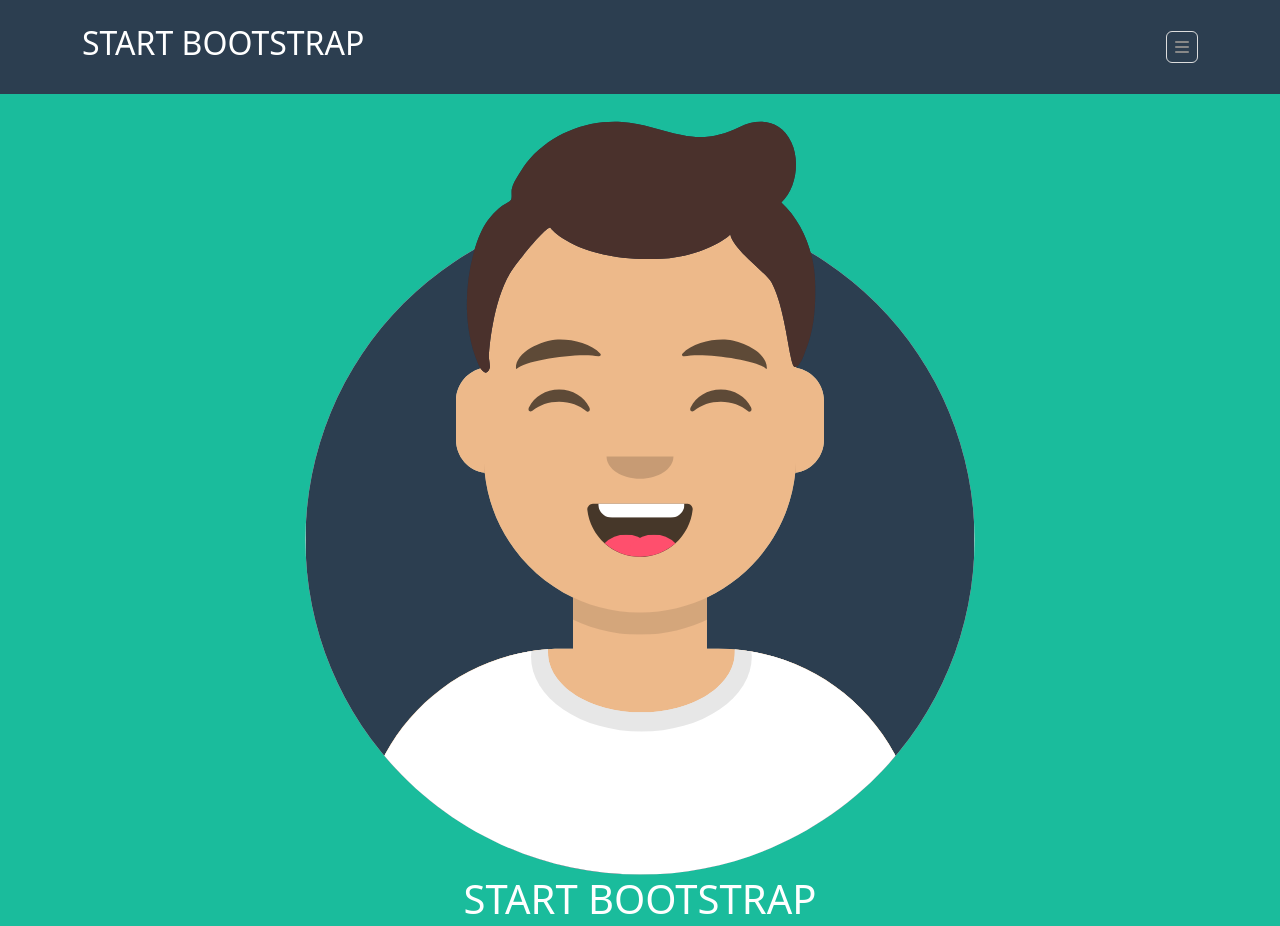
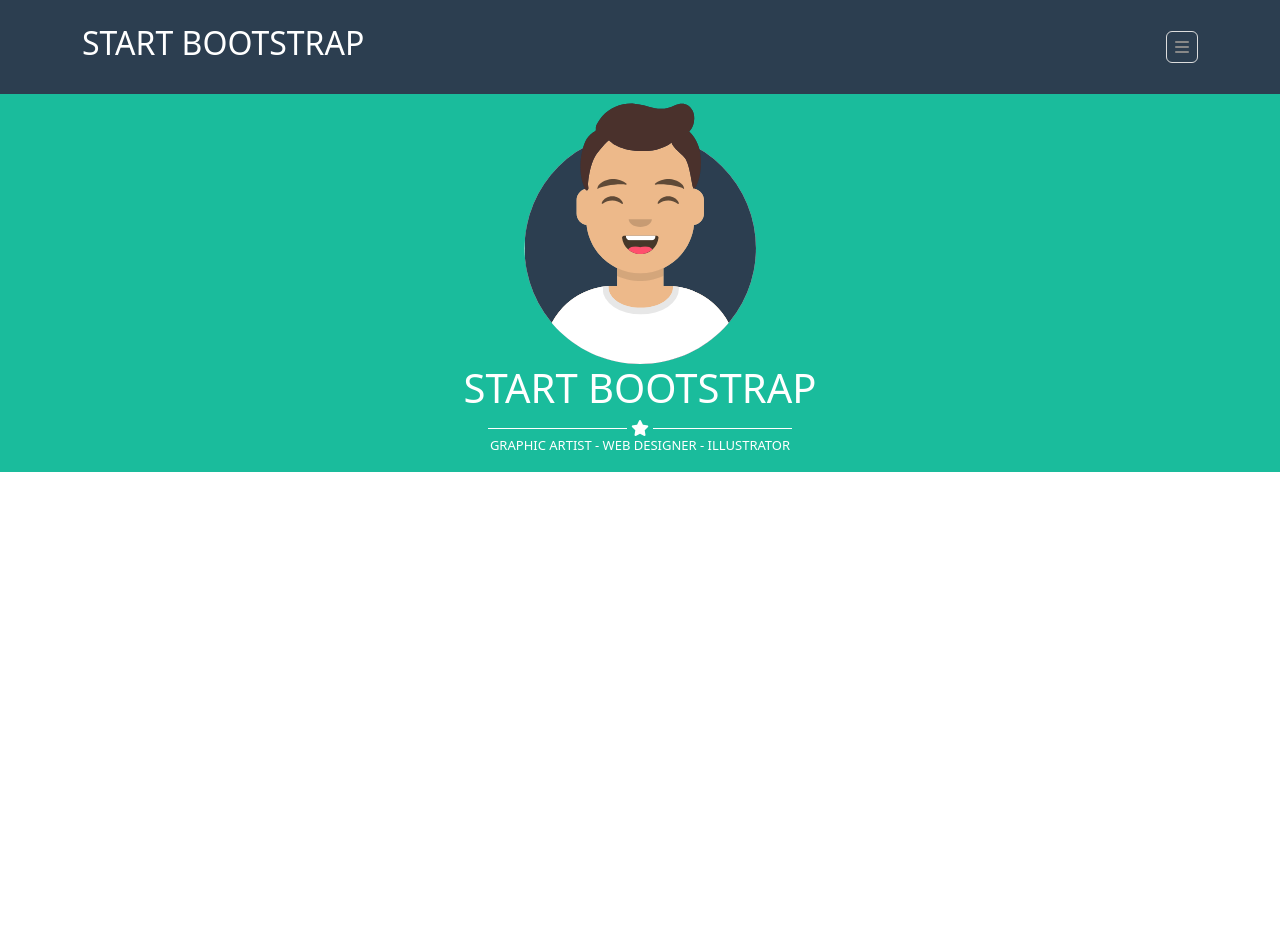
Before and after one commit to CatalanoLorenzo/html-css-bootstrap-freelancer, a plain HTML site: page index.html in a window 1280 px wide. Shown: the top 926 px of the page. After the commit the page ends 800 px from the top, so only its background shows below. Drawn offline with nearby package versions, Linux system fonts and the light colour scheme.

Commit message:
fix width col and line

```diff
--- a/asset/css/style.css
+++ b/asset/css/style.css
@@ -45,21 +45,21 @@
     background-color: var(--startbkg);
 }
 /* #region section top */
-.start .col .top .img{
+.start .top .img{
     height: 270px;
     aspect-ratio: 1/1;
 }
-.start .col .top .img svg{
+.start .top .img svg{
     max-width: 100%;
-    aspect-ratio: 1/1;
+    max-height: 100%;
 }
 /* #endregion section top */
 /* #region section bottom */
-.start .container .row .col-8 .bottom .spacer .line{
+.start .bottom .spacer .line{
     height: 0.1rem;
-    width: 30%;
+    width: 15%;
 }
-.start .container .row .col-8 .bottom p{
+.start .bottom p{
     font-size: small;
 }
 /* #endregion section bottom */
--- a/index.html
+++ b/index.html
@@ -52,8 +52,8 @@
         <section class="start text-white">
             <div class="container">
                 <div class="row justify-content-center">
-                    <div class="col-8">
-                        <div class="top text-center">
+                    <div class="col-10">
+                        <div class="top text-center d-flex justify-content-center flex-column">
                             <div class="img">
                                 <?xml version="1.0" encoding="utf-8"?>
                                 <!-- Generator: Adobe Illustrator 23.0.3, SVG Export Plug-In . SVG Version: 6.00 Build 0)  -->
```
